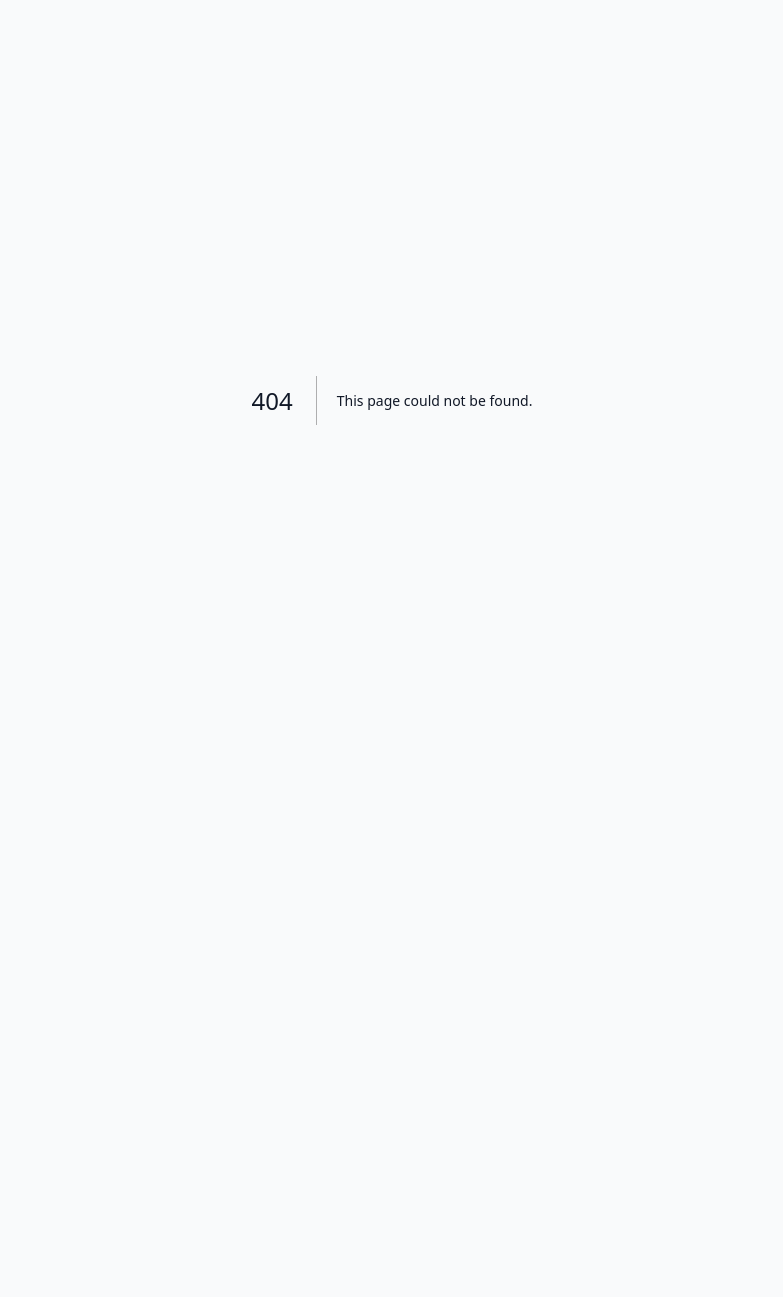
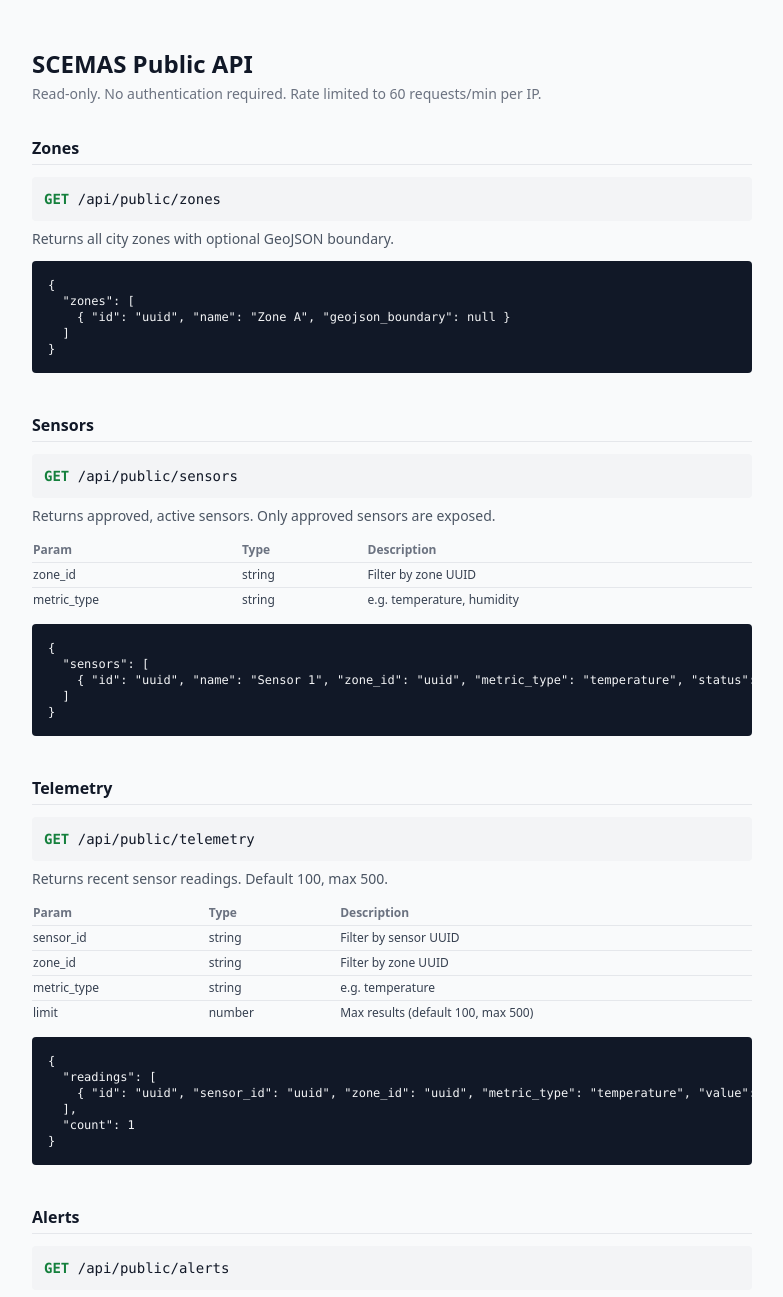
Before and after one commit to nkaruna09/SCEMAS, a Next.js app: page /docs in a window 1280 px wide. Before the commit this address had no page. Shown: the top 1297 px of the page, without its empty margins (248-1031 px from the left). Before the commit the page ends 800 px from the top, so only its background shows below. Built offline with nearby package versions, Linux system fonts and the light colour scheme.

Commit message:
Fixed Gap 17 (documentation for public API)

```diff
--- /dev/null
+++ b/app/docs/page.tsx
@@ -0,0 +1,131 @@
+export default function ApiDocsPage() {
+  return (
+    <main className="max-w-3xl mx-auto px-6 py-12 font-mono text-sm">
+      <h1 className="text-2xl font-bold mb-1 font-sans">SCEMAS Public API</h1>
+      <p className="text-gray-500 mb-8 font-sans text-sm">
+        Read-only. No authentication required. Rate limited to 60 requests/min per IP.
+      </p>
+
+      {/* Zones */}
+      <section className="mb-10">
+        <h2 className="text-base font-bold mb-3 font-sans border-b pb-1">Zones</h2>
+        <div className="bg-gray-100 rounded p-3 mb-2">
+          <span className="text-green-700 font-bold">GET</span>{' '}
+          <span>/api/public/zones</span>
+        </div>
+        <p className="text-gray-600 mb-3 font-sans">Returns all city zones with optional GeoJSON boundary.</p>
+        <pre className="bg-gray-900 text-gray-100 rounded p-4 overflow-x-auto text-xs">{`{
+  "zones": [
+    { "id": "uuid", "name": "Zone A", "geojson_boundary": null }
+  ]
+}`}</pre>
+      </section>
+
+      {/* Sensors */}
+      <section className="mb-10">
+        <h2 className="text-base font-bold mb-3 font-sans border-b pb-1">Sensors</h2>
+        <div className="bg-gray-100 rounded p-3 mb-2">
+          <span className="text-green-700 font-bold">GET</span>{' '}
+          <span>/api/public/sensors</span>
+        </div>
+        <p className="text-gray-600 mb-3 font-sans">Returns approved, active sensors. Only approved sensors are exposed.</p>
+        <table className="w-full text-xs mb-3 font-sans">
+          <thead>
+            <tr className="text-left text-gray-500 border-b">
+              <th className="py-1 pr-4">Param</th>
+              <th className="py-1 pr-4">Type</th>
+              <th className="py-1">Description</th>
+            </tr>
+          </thead>
+          <tbody className="text-gray-700">
+            <tr className="border-b"><td className="py-1 pr-4">zone_id</td><td className="pr-4">string</td><td>Filter by zone UUID</td></tr>
+            <tr><td className="py-1 pr-4">metric_type</td><td className="pr-4">string</td><td>e.g. temperature, humidity</td></tr>
+          </tbody>
+        </table>
+        <pre className="bg-gray-900 text-gray-100 rounded p-4 overflow-x-auto text-xs">{`{
+  "sensors": [
+    { "id": "uuid", "name": "Sensor 1", "zone_id": "uuid", "metric_type": "temperature", "status": "active" }
+  ]
+}`}</pre>
+      </section>
+
+      {/* Telemetry */}
+      <section className="mb-10">
+        <h2 className="text-base font-bold mb-3 font-sans border-b pb-1">Telemetry</h2>
+        <div className="bg-gray-100 rounded p-3 mb-2">
+          <span className="text-green-700 font-bold">GET</span>{' '}
+          <span>/api/public/telemetry</span>
+        </div>
+        <p className="text-gray-600 mb-3 font-sans">Returns recent sensor readings. Default 100, max 500.</p>
+        <table className="w-full text-xs mb-3 font-sans">
+          <thead>
+            <tr className="text-left text-gray-500 border-b">
+              <th className="py-1 pr-4">Param</th>
+              <th className="py-1 pr-4">Type</th>
+              <th className="py-1">Description</th>
+            </tr>
+          </thead>
+          <tbody className="text-gray-700">
+            <tr className="border-b"><td className="py-1 pr-4">sensor_id</td><td className="pr-4">string</td><td>Filter by sensor UUID</td></tr>
+            <tr className="border-b"><td className="py-1 pr-4">zone_id</td><td className="pr-4">string</td><td>Filter by zone UUID</td></tr>
+            <tr className="border-b"><td className="py-1 pr-4">metric_type</td><td className="pr-4">string</td><td>e.g. temperature</td></tr>
+            <tr><td className="py-1 pr-4">limit</td><td className="pr-4">number</td><td>Max results (default 100, max 500)</td></tr>
+          </tbody>
+        </table>
+        <pre className="bg-gray-900 text-gray-100 rounded p-4 overflow-x-auto text-xs">{`{
+  "readings": [
+    { "id": "uuid", "sensor_id": "uuid", "zone_id": "uuid", "metric_type": "temperature", "value": 22.5, "timestamp": "..." }
+  ],
+  "count": 1
+}`}</pre>
+      </section>
+
+      {/* Alerts */}
+      <section className="mb-10">
+        <h2 className="text-base font-bold mb-3 font-sans border-b pb-1">Alerts</h2>
+        <div className="bg-gray-100 rounded p-3 mb-2">
+          <span className="text-green-700 font-bold">GET</span>{' '}
+          <span>/api/public/alerts</span>
+        </div>
+        <p className="text-gray-600 mb-3 font-sans">Returns alerts with joined rule info. Defaults to active alerts.</p>
+        <table className="w-full text-xs mb-3 font-sans">
+          <thead>
+            <tr className="text-left text-gray-500 border-b">
+              <th className="py-1 pr-4">Param</th>
+              <th className="py-1 pr-4">Type</th>
+              <th className="py-1">Description</th>
+            </tr>
+          </thead>
+          <tbody className="text-gray-700">
+            <tr className="border-b"><td className="py-1 pr-4">status</td><td className="pr-4">string</td><td>active (default), acknowledged, resolved</td></tr>
+            <tr><td className="py-1 pr-4">severity</td><td className="pr-4">string</td><td>low, medium, high, critical</td></tr>
+          </tbody>
+        </table>
+        <pre className="bg-gray-900 text-gray-100 rounded p-4 overflow-x-auto text-xs">{`{
+  "alerts": [
+    {
+      "id": "uuid",
+      "sensor_id": "uuid",
+      "value": 99.1,
+      "status": "active",
+      "triggered_at": "...",
+      "alert_rules": { "metric_type": "temperature", "threshold_value": 80, "operator": ">", "severity": "high" }
+    }
+  ],
+  "count": 1
+}`}</pre>
+      </section>
+
+      {/* Rate limiting */}
+      <section className="mb-10">
+        <h2 className="text-base font-bold mb-3 font-sans border-b pb-1">Rate limiting</h2>
+        <p className="text-gray-600 font-sans">
+          All endpoints are limited to <strong>60 requests per minute</strong> per IP address.
+          Exceeding this returns <code className="bg-gray-100 px-1 rounded">429 Too Many Requests</code>.
+        </p>
+      </section>
+
+      <p className="text-gray-400 font-sans text-xs">Base URL: <code>http://localhost:3000</code> (development)</p>
+    </main>
+  )
+}
--- a/proxy.ts
+++ b/proxy.ts
@@ -30,6 +30,7 @@ export async function proxy(request: NextRequest) {
   if (pathname.startsWith('/api/ingest')) return response
   if (pathname.startsWith('/api/webhooks')) return response
   if (pathname.startsWith('/signage')) return response
+  if (pathname.startsWith('/docs')) return response
 
   // Unauthenticated user hitting a protected route → login
   if (!user && !pathname.startsWith('/login') && !pathname.startsWith('/pending')) {
```
